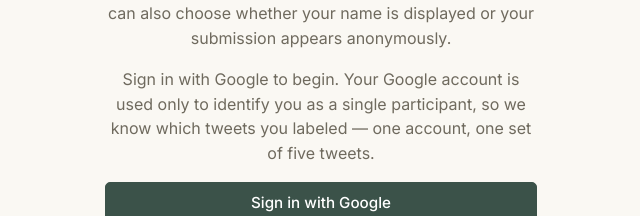
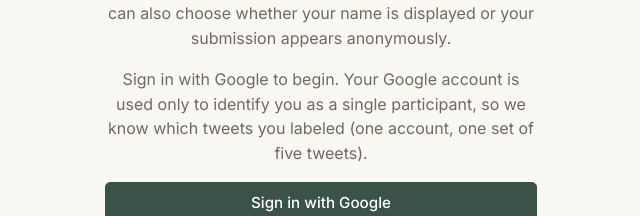
Before and after one commit to khs14/Emotion-Labeling-HAI-A1-2, a React (Vite) app: page / in a window 1280 px wide. Shown: the part 310-526 px from the top of the page, without its empty margins (319-959 px from the left). Built offline with nearby package versions, Linux system fonts and the light colour scheme; no server answers.

Commit message:
login page

```diff
--- a/src/pages/LoginPage.jsx
+++ b/src/pages/LoginPage.jsx
@@ -52,7 +52,7 @@ export default function LoginPage() {
         <p className="muted">
           Sign in with Google to begin. Your Google account is used only to
           identify you as a single participant, so we know which tweets you
-          labeled — one account, one set of five tweets.
+          labeled (one account, one set of five tweets).
         </p>
 
         <button
```
